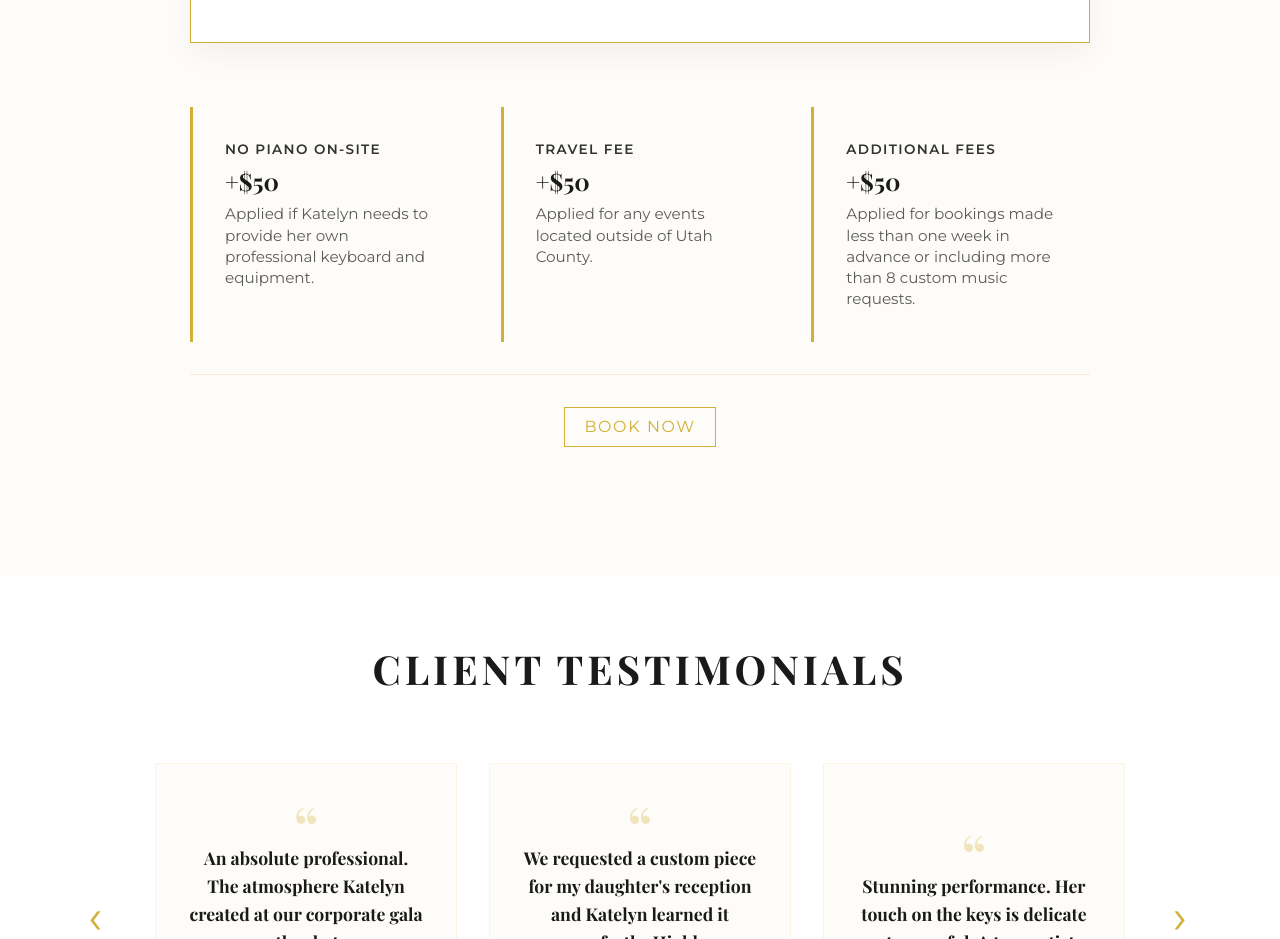
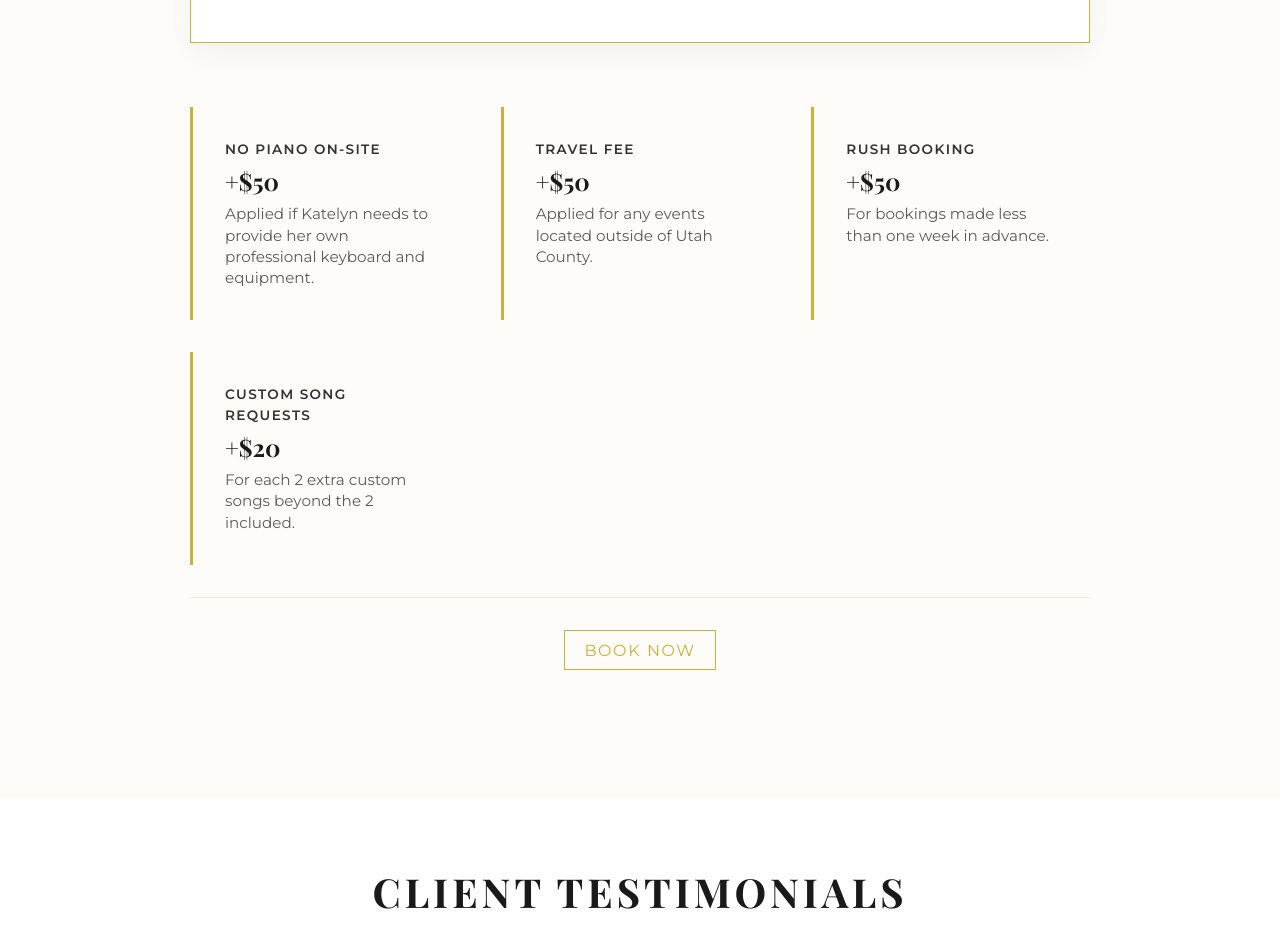
Before and after one commit to gavinmurray614-code/katelyngausepiano, a React (Vite) app: page / in a window 1280 px wide. Shown: the part 3020-3959 px from the top of the page. Built offline with nearby package versions, Linux system fonts and the light colour scheme; a web font is replaced by a local one.

Commit message:
Update Pricing.tsx
price change

```diff
--- a/src/components/Pricing.tsx
+++ b/src/components/Pricing.tsx
@@ -28,9 +28,15 @@ const Pricing: React.FC = () => {
                 </div>
 
                 <div className="fee-item">
-                  <span className="fee-label">Additional Fees</span>
+                  <span className="fee-label">Rush Booking</span>
                   <span className="fee-value">+$50</span>
-                  <p className="fee-desc">Applied for bookings made less than one week in advance or including more than 8 custom music requests.</p>
+                  <p className="fee-desc">For bookings made less than one week in advance.</p>
+                </div>
+
+                <div className="fee-item">
+                  <span className="fee-label">Custom Song Requests</span>
+                  <span className="fee-value">+$20</span>
+                  <p className="fee-desc">For each 2 extra custom songs beyond the 2 included.</p>
                 </div>
               </div>
             </div>
```
